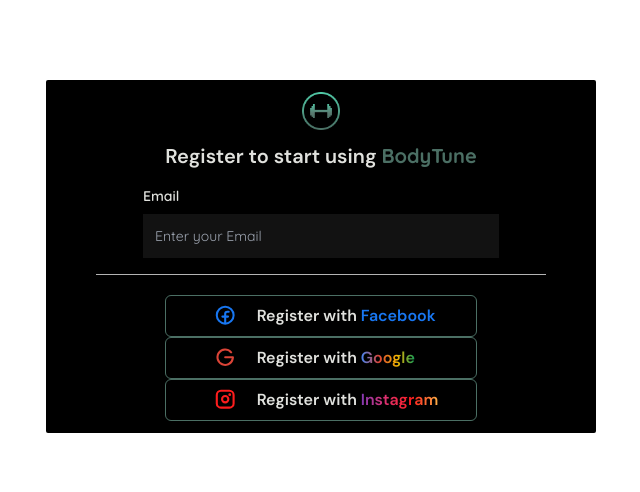
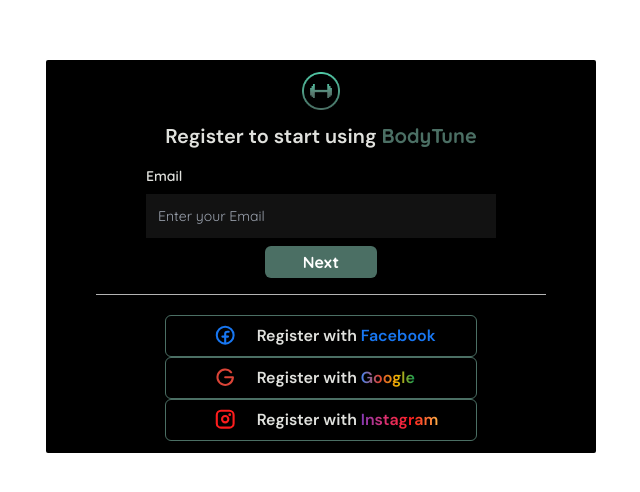
Before and after one commit to Inosensey/BodyTune, a Next.js app: page /register in a window 1280 px wide. Shown: the part 144-636 px from the top of the page, without its empty margins (319-959 px from the left). Built offline with nearby package versions, Linux system fonts and the light colour scheme.

Commit message:
Apply validations and update UI in FirstStep
Added validation, minor CSS adjustments, Next button, and animations.

```diff
--- a/components/authComponents/signUp/steps/FirstStep.tsx
+++ b/components/authComponents/signUp/steps/FirstStep.tsx
@@ -1,24 +1,86 @@
-"use client"
+"use client";
+import { motion } from "framer-motion";
+import { useState } from "react";
 
 // Component
-import { Input } from "@/components/reusableComponent/formInputs/input"
+import { Input } from "@/components/reusableComponent/formInputs/input";
+
+// Utils
+import FormValidation, { validateRegistrationStep } from "@/utils/validation";
 
 //Types
-import { registerInputType } from "@/types/inputTypes";
+import {
+  registerInputType,
+  stepsValidation,
+  stepValidationResult,
+  validation,
+} from "@/types/inputTypes";
 interface props {
-    email: string,
-    setRegisterInput: React.Dispatch<React.SetStateAction<registerInputType>>
-}
-const FirstStep = ({email, setRegisterInput}:props) => {
-    const onChange = (event: React.ChangeEvent<HTMLInputElement>) => {
-        const { name, value } = event.target
-
-        setRegisterInput((prev) => ({...prev, [name]: value}))
+  email: string;
+  setRegisterInput: React.Dispatch<React.SetStateAction<registerInputType>>;
+  setStepValidation: React.Dispatch<React.SetStateAction<stepsValidation>>;
+  updateProgress: () => void;
 }
 
+const FirstStep = ({
+  email,
+  setRegisterInput,
+  setStepValidation,
+  updateProgress,
+}: props) => {
+  // States
+  const [validation, setValidation] = useState<validation>({
+    valid: null,
+    validationMessage: "",
+    validationName: "",
+  });
+
+  // validations
+  const validationRules = {
+    email: (value: string) => FormValidation({ stateName: "email", value }),
+  };
+  const checkValidations = (validationInfo: stepValidationResult) => {
+    let valid = true;
+    // eslint-disable-next-line @typescript-eslint/no-unused-vars
+    for (const [key, value] of Object.entries(validationInfo)) {
+      // Additional note for removing the typescript is that the key is not being used and its giving a typescript error
+      setValidation(value);
+      if (!value.valid) {
+        setStepValidation((prev) => ({ ...prev, isFirstStepValid: false }));
+        valid = false;
+      }
+    }
+    if(valid) {
+      setStepValidation((prev) => ({ ...prev, isFirstStepValid: true }));
+      updateProgress();
+    }
+  };
+
+  // events
+  const onChange = (event: React.ChangeEvent<HTMLInputElement>) => {
+    const { name, value } = event.target;
+    const validationParams = {
+      value: value,
+      stateName: name,
+    };
+
+    setRegisterInput((prev) => ({ ...prev, [name]: value }));
+
+    const result: validation = FormValidation(validationParams);
+
+    setValidation(result);
+
+    if (result.valid) {
+      setStepValidation((prev) => ({ ...prev, isFirstStepValid: true }));
+    } else {
+      setStepValidation((prev) => ({ ...prev, isFirstStepValid: false }));
+    }
+  };
+
   return (
-    <div className="flex flex-col justify-center mx-auto gap-4 max-w-[450px] phone:w-8/12">
-        <div className="w-full">
+    <>
+      <motion.div className="flex flex-col justify-center mx-auto gap-4 max-w-[350px]">
+        <motion.div className="w-full">
           <Input
             name="email"
             dataTestId="email-input"
@@ -27,11 +89,37 @@ const FirstStep = ({email, setRegisterInput}:props) => {
             type="email"
             label="Email"
             onChange={onChange}
+            onBlur={onChange}
             autoComplete="off"
+            valid={validation.valid}
+            validationMessage={validation.validationMessage}
           />
+        </motion.div>
+      </motion.div>
+
+      <div className="w-28 mx-auto">
+        <motion.button
+          data-testid="next-step-button"
+          onClick={() => {
+            const values = { email };
+            const validationResults = validateRegistrationStep(
+              values,
+              validationRules
+            );
+            checkValidations(validationResults);
+          }}
+          whileHover={{
+            scale: 1.1,
+            transition: { duration: 0.2 },
+          }}
+          whileTap={{ scale: 0.9 }}
+          className="bg-secondary text-white font-quickSand font-bold w-full rounded-md p-1 mt-2"
+        >
+          Next
+        </motion.button>
       </div>
-    </div>
-  )
-}
+    </>
+  );
+};
 
-export default FirstStep
+export default FirstStep;
```
Lines whose indentation alone changed are shown as unchanged.
